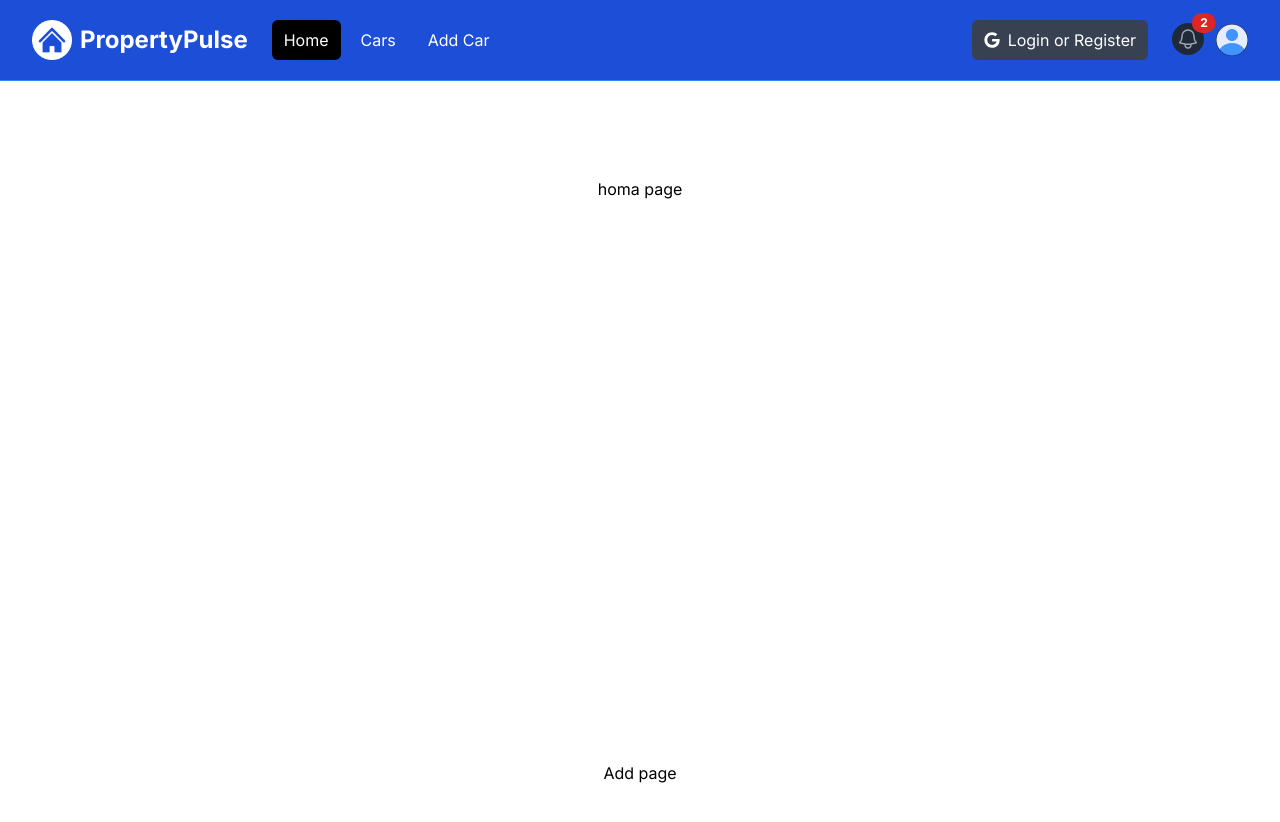
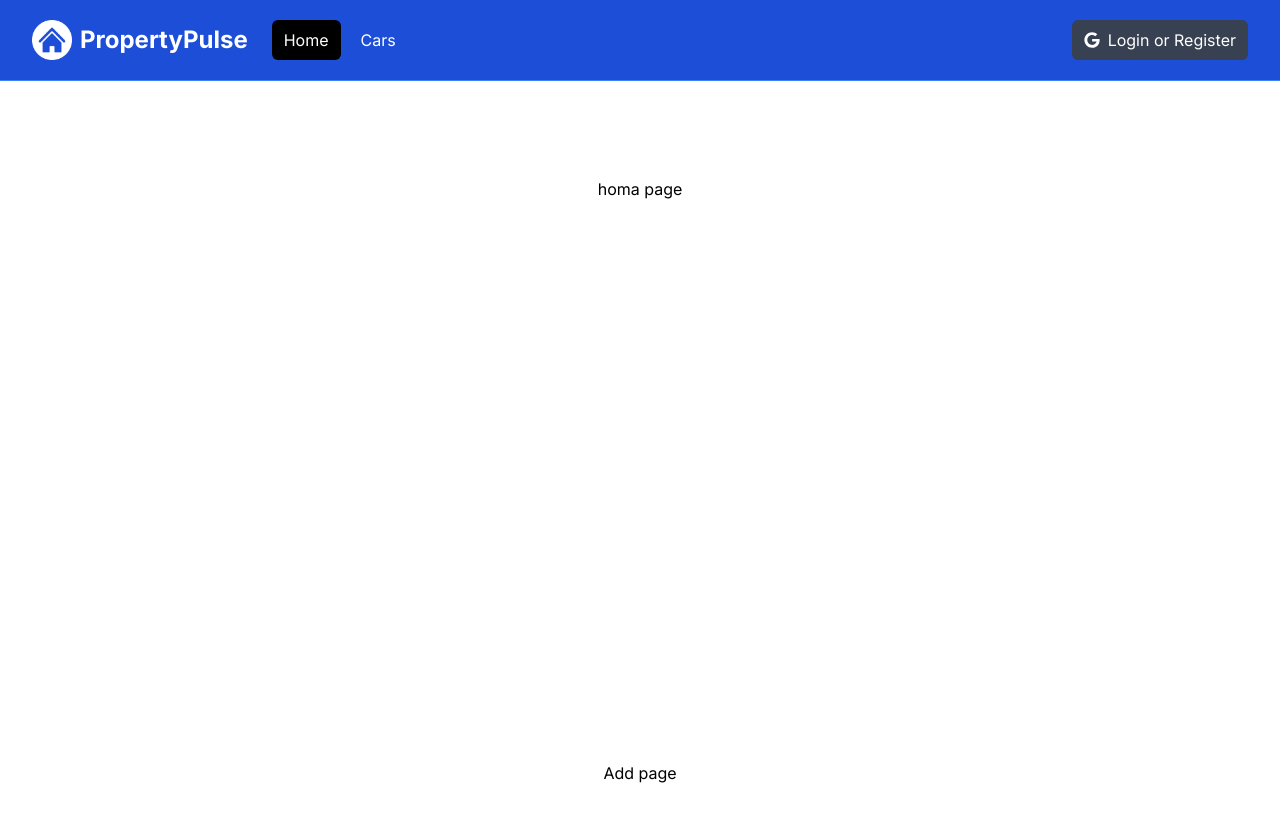
Before and after one commit to lostmart/rent-this, a Next.js app: page / in a window 1280 px wide. Shown: the top 822 px of the page. Built offline with nearby package versions, Linux system fonts and the light colour scheme.

Commit message:
conditional render login btn and notifications

```diff
--- a/src/components/NavBar.tsx
+++ b/src/components/NavBar.tsx
@@ -12,6 +12,7 @@ import profileDfault from "@/assets/images/profile.png"
 const NavBar = () => {
 	const [isMobileMenuOpen, setMobileMenu] = useState(false)
 	const [isProfileMenuOpen, setProfileMenu] = useState(false)
+	const [isLoggedIn, setIsLoggedIn] = useState(false)
 
 	const pathName = usePathname()
 
@@ -76,6 +77,7 @@ const NavBar = () => {
 								>
 									Cars
 								</Link>
+								{isLoggedIn && (
 									<Link
 										href="/carsPage/addCar"
 										className={`${
@@ -84,11 +86,13 @@ const NavBar = () => {
 									>
 										Add Car
 									</Link>
+								)}
 							</div>
 						</div>
 					</div>
 
 					{/* <!-- Right Side Menu (Logged Out) --> */}
+					{!isLoggedIn && (
 						<div className="hidden md:block md:ml-6">
 							<div className="flex items-center">
 								<button className="flex items-center text-white bg-gray-700 hover:bg-gray-900 hover:text-white rounded-md px-3 py-2">
@@ -97,9 +101,14 @@ const NavBar = () => {
 								</button>
 							</div>
 						</div>
+					)}
 
 					{/* <!-- Right Side Menu (Logged In) --> */}
-					<div className="absolute inset-y-0 right-0 flex items-center pr-2 md:static md:inset-auto md:ml-6 md:pr-0">
+					<div
+						className={`${
+							isLoggedIn ? "" : "hidden "
+						} absolute inset-y-0 right-0 flex items-center pr-2 md:static md:inset-auto md:ml-6 md:pr-0`}
+					>
 						<Link href="/messages" className="relative group">
 							<button
 								type="button"
@@ -210,6 +219,7 @@ const NavBar = () => {
 					>
 						Cars
 					</Link>
+					{isLoggedIn ? (
 						<Link
 							href="/carsPage/addCar"
 							className={`${
@@ -218,10 +228,12 @@ const NavBar = () => {
 						>
 							Add Car
 						</Link>
+					) : (
 						<button className="flex items-center text-white bg-gray-700 hover:bg-gray-900 hover:text-white rounded-md px-3 py-2 my-4">
 							<FaGoogle className="mr-2" />
 							<span>Login or Register</span>
 						</button>
+					)}
 				</div>
 			</div>
 		</nav>
```
Lines whose indentation alone changed are shown as unchanged.
